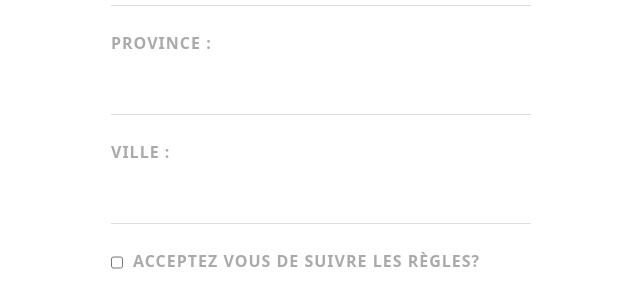
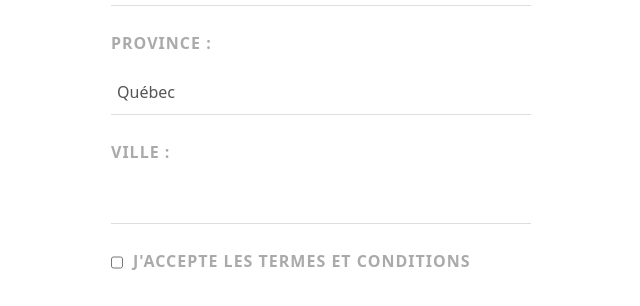
Before and after one commit to SneaKy178/fromageCo, a Vue app in the folder fromageco/: page /form in a window 1280 px wide. Shown: the part 806-1112 px from the top of the page, without its empty margins (319-959 px from the left). Built offline with nearby package versions, Linux system fonts and the light colour scheme.

Commit message:
modifier de quelques mots

```diff
--- a/fromageco/src/components/AccountDetails.vue
+++ b/fromageco/src/components/AccountDetails.vue
@@ -9,9 +9,6 @@
 
       <label>Courriel : </label>
       <input type="email" readonly :value="fullUser.courriel" />
-
-      <label>Numéro de téléphone : </label>
-      <input type="text" readonly :value="fullUser.numTelephone" />
 
       <div v-if="fullUser.role === 'CLIENT'">
 
@@ -57,16 +54,12 @@ export default {
   },
   methods: {
     fetchData() {
-      console.log(this.state.isLoggedIn);
-      console.log(this.fullUser, "fullUser");
       fetch(`http://localhost:9191/client/${this.state.courriel}`)
         .then((res) => {
           return res.json();
         })
         .then((data) => {
-          console.log(data, "data");
           this.fullUser = data;
-          console.log(this.fullUser, "fulluser");
         });
     },
   },
--- a/fromageco/src/components/FormClient.vue
+++ b/fromageco/src/components/FormClient.vue
@@ -30,7 +30,7 @@
       <input type="text" required v-model="numTelephone" />
 
       <label>Province : </label>
-      <input type="text" required v-model="province" />
+      <input type="text" required value="Québec" readonly/>
 
       <label>Ville : </label>
       <input type="text" required v-model="ville" />
@@ -40,7 +40,7 @@
 
       <div>
         <input type="checkbox" required v-model="terms" />
-        <label>Acceptez vous de suivre les règles?</label>
+        <label>J'accepte les termes et conditions</label>
       </div>
 
       <div class="submit">
@@ -60,7 +60,7 @@ export default {
       password: "",
       adresse: "",
       numTelephone: "",
-      province: "",
+      province: "Québec",
       ville: "",
       terms: false,
       passwordError: "",
--- a/fromageco/src/components/Items.vue
+++ b/fromageco/src/components/Items.vue
@@ -10,13 +10,13 @@
       />
       <div class="card-body">
         <h5 class="card-title"> {{fromage.nom}}</h5>
-        <p class="card-text">Fromage vieillit de {{fromage.vieillesse}} mois.</p>
+        <p class="card-text">{{fromage.description}} </p>
       </div>
       <div class="card-footer">
         <small class="text-muted"
           >{{fromage.prix.toFixed(2)}}$
           </small>
-          <button @click="addPanier(fromage)">add</button>
+          <button @click="addPanier(fromage)">Ajouter au panier</button>
       </div>
     </div>
   </div>
@@ -100,4 +100,7 @@ img {
   height: 500px;
   width: 500px;
 }
+.card {
+  height: 660px;
+}
 </style>
--- a/fromageco/src/components/NewPaiement.vue
+++ b/fromageco/src/components/NewPaiement.vue
@@ -11,7 +11,7 @@
       <th>Détenteur de carte</th>
       <th>CVV</th>
       <th>Code Postale</th>
-      <th>Delete</th>
+      <th>Enlever une carte</th>
     </tr>
   </thead>
   <tbody>
@@ -22,7 +22,7 @@
       <td>{{carte.detenteurCarte}}</td>
       <td>{{carte.cvv}}</td>
       <td>{{carte.codePostale}}</td>
-       <td> <button @click="addPanier(carte)">delete</button></td>
+       <td> <button @click="addPanier(carte)">Enlever</button></td>
     </tr>
   </tbody>
   </table>
--- a/fromageco/src/components/Panier.vue
+++ b/fromageco/src/components/Panier.vue
@@ -7,7 +7,7 @@
       <th>Nom</th>
       <th>Description</th>
       <th>Prix</th>
-      <th>Delete</th>
+      <th>Enlever du panier</th>
     </tr>
   </thead>
   <tbody>
@@ -15,7 +15,7 @@
       <td>{{fromage.nom}}</td>
       <td>{{fromage.description}}</td>
       <td>{{fromage.prix.toFixed(2)}}$</td>
-      <td> <button @click="addPanier(fromage)">delete</button></td>
+      <td> <button @click="addPanier(fromage)">Enlever</button></td>
     </tr>
     <tr>
       <th>Nombre total</th>
```
Also changed, not shown: 1 other file (tests, documents, lock files or other folders).
